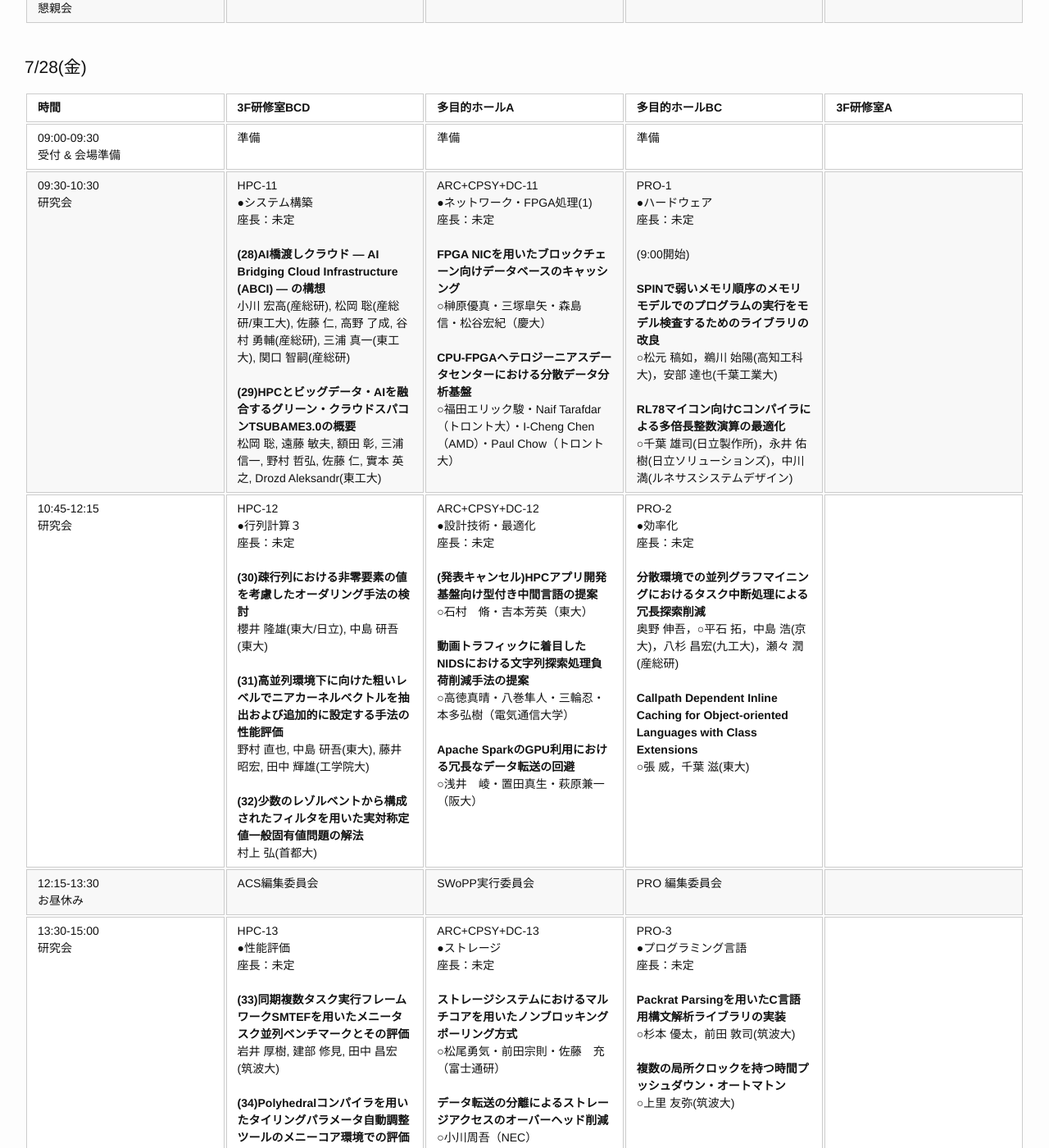
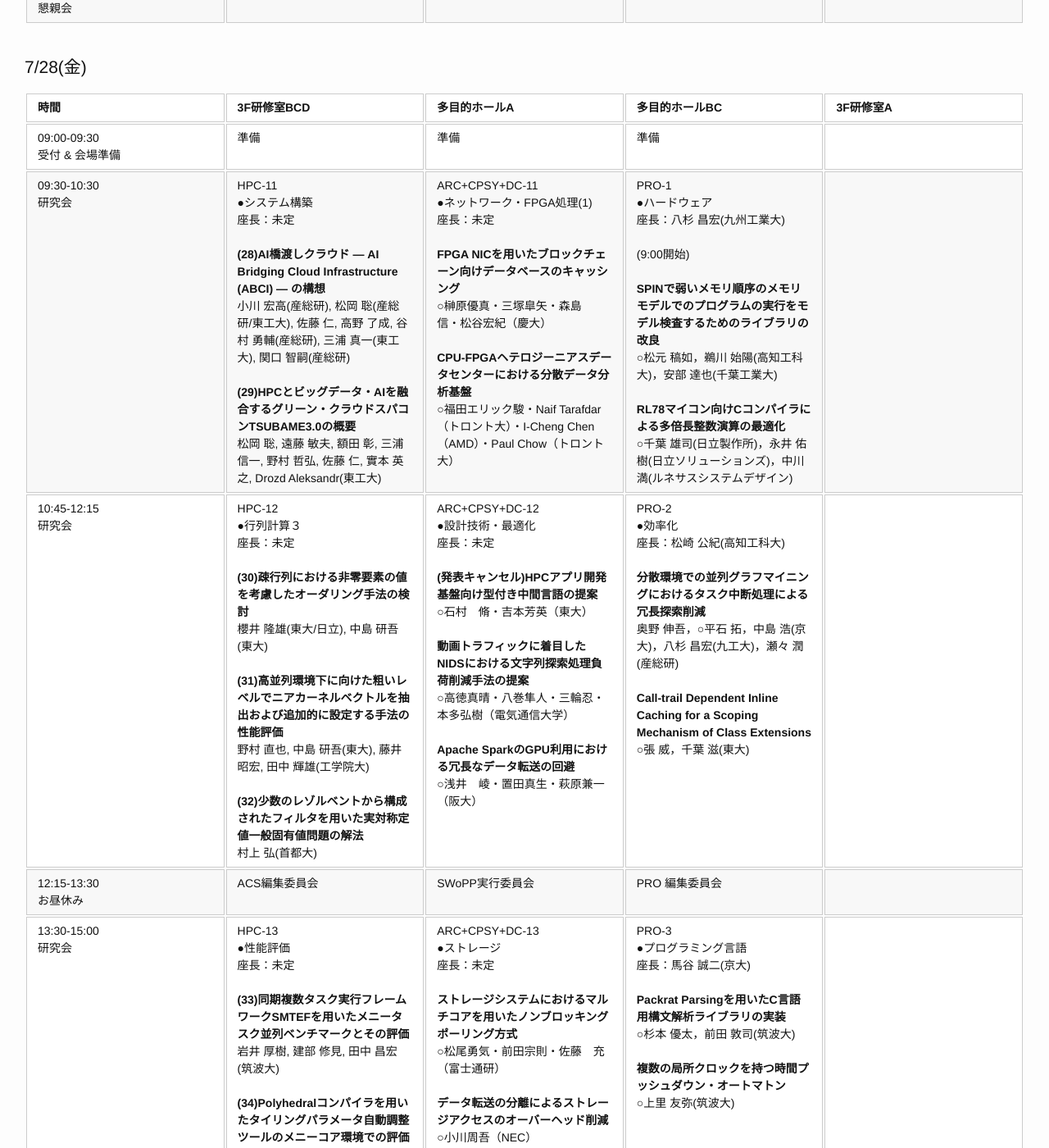
Before and after one commit to swopp/swopp.github.io, a Jekyll site: the page built from 2017/schedule-details.md, in a window 1280 px wide and 1400 px high, scrolled down 5708 px. Shown: the whole window at 82% size. Built offline with Jekyll 4.4.1, drawn with Linux system fonts in a browser that asks for light colours.

Commit message:
change PRO.txt

```diff
--- a/2017/schedule-details.md
+++ b/2017/schedule-details.md
@@ -56,9 +56,9 @@ permalink: /2017/program/
 | 時間                                                    | 3F研修室BCD      | 多目的ホールA     | 多目的ホールBC     | 3F研修室A    |
 |---------------------------------------------------------|------------------|-------------------|--------------------|--------------|
 | 09:00-09:30<br/>受付 & 会場準備                         | 準備             | 準備              | 準備               |              |
-| 09:30-10:30<br/>研究会                                  | HPC-11<br />●システム構築<br />座長：未定<br /><br />**(28)AI橋渡しクラウド ― AI Bridging Cloud Infrastructure (ABCI) ― の構想**<br />小川 宏高(産総研), 松岡 聡(産総研/東工大), 佐藤 仁, 高野 了成, 谷村 勇輔(産総研), 三浦 真一(東工大), 関口 智嗣(産総研)<br /><br />**(29)HPCとビッグデータ・AIを融合するグリーン・クラウドスパコンTSUBAME3.0の概要**<br />松岡 聡, 遠藤 敏夫, 額田 彰, 三浦 信一, 野村 哲弘, 佐藤 仁, 實本 英之, Drozd Aleksandr(東工大)          | ARC+CPSY+DC-11<br />●ネットワーク・FPGA処理(1)<br />座長：未定<br /><br />**FPGA NICを用いたブロックチェーン向けデータベースのキャッシング**<br />○榊原優真・三塚皐矢・森島　信・松谷宏紀（慶大）<br /><br />**CPU-FPGAヘテロジーニアスデータセンターにおける分散データ分析基盤**<br />○福田エリック駿・Naif Tarafdar（トロント大）・I-Cheng Chen（AMD）・Paul Chow（トロント大）   | PRO-1<br />●ハードウェア<br />座長：未定<br /><br />(9:00開始)<br /><br />**SPINで弱いメモリ順序のメモリモデルでのプログラムの実行をモデル検査するためのライブラリの改良**<br />○松元 稿如，鵜川 始陽(高知工科大)，安部 達也(千葉工業大)<br /><br />**RL78マイコン向けCコンパイラによる多倍長整数演算の最適化**<br />○千葉 雄司(日立製作所)，永井 佑樹(日立ソリューションズ)，中川 満(ルネサスシステムデザイン)             |              |
-| 10:45-12:15<br/>研究会                                  | HPC-12<br />●行列計算３<br />座長：未定<br /><br />**(30)疎行列における非零要素の値を考慮したオーダリング手法の検討**<br />櫻井 隆雄(東大/日立), 中島 研吾(東大)<br /><br />**(31)高並列環境下に向けた粗いレベルでニアカーネルベクトルを抽出および追加的に設定する手法の性能評価**<br />野村 直也, 中島 研吾(東大), 藤井 昭宏, 田中 輝雄(工学院大)<br /><br />**(32)少数のレゾルベントから構成されたフィルタを用いた実対称定値一般固有値問題の解法**<br />村上 弘(首都大)          | ARC+CPSY+DC-12<br />●設計技術・最適化<br />座長：未定<br /><br />**(発表キャンセル)HPCアプリ開発基盤向け型付き中間言語の提案**<br />○石村　脩・吉本芳英（東大）<br /><br />**動画トラフィックに着目したNIDSにおける文字列探索処理負荷削減手法の提案**<br />○高徳真晴・八巻隼人・三輪忍・本多弘樹（電気通信大学）<br /><br />**Apache SparkのGPU利用における冗長なデータ転送の回避**<br />○浅井　崚・置田真生・萩原兼一（阪大）   | PRO-2<br />●効率化<br />座長：未定<br /><br />**分散環境での並列グラフマイニングにおけるタスク中断処理による冗長探索削減**<br />奥野 伸吾，○平石 拓，中島 浩(京大)，八杉 昌宏(九工大)，瀬々 潤(産総研)<br /><br />**Callpath Dependent Inline Caching for Object-oriented Languages with Class Extensions**<br />○張 威，千葉 滋(東大)             |              |
+| 09:30-10:30<br/>研究会                                  | HPC-11<br />●システム構築<br />座長：未定<br /><br />**(28)AI橋渡しクラウド ― AI Bridging Cloud Infrastructure (ABCI) ― の構想**<br />小川 宏高(産総研), 松岡 聡(産総研/東工大), 佐藤 仁, 高野 了成, 谷村 勇輔(産総研), 三浦 真一(東工大), 関口 智嗣(産総研)<br /><br />**(29)HPCとビッグデータ・AIを融合するグリーン・クラウドスパコンTSUBAME3.0の概要**<br />松岡 聡, 遠藤 敏夫, 額田 彰, 三浦 信一, 野村 哲弘, 佐藤 仁, 實本 英之, Drozd Aleksandr(東工大)          | ARC+CPSY+DC-11<br />●ネットワーク・FPGA処理(1)<br />座長：未定<br /><br />**FPGA NICを用いたブロックチェーン向けデータベースのキャッシング**<br />○榊原優真・三塚皐矢・森島　信・松谷宏紀（慶大）<br /><br />**CPU-FPGAヘテロジーニアスデータセンターにおける分散データ分析基盤**<br />○福田エリック駿・Naif Tarafdar（トロント大）・I-Cheng Chen（AMD）・Paul Chow（トロント大）   | PRO-1<br />●ハードウェア<br />座長：八杉 昌宏(九州工業大)<br /><br />(9:00開始)<br /><br />**SPINで弱いメモリ順序のメモリモデルでのプログラムの実行をモデル検査するためのライブラリの改良**<br />○松元 稿如，鵜川 始陽(高知工科大)，安部 達也(千葉工業大)<br /><br />**RL78マイコン向けCコンパイラによる多倍長整数演算の最適化**<br />○千葉 雄司(日立製作所)，永井 佑樹(日立ソリューションズ)，中川 満(ルネサスシステムデザイン)             |              |
+| 10:45-12:15<br/>研究会                                  | HPC-12<br />●行列計算３<br />座長：未定<br /><br />**(30)疎行列における非零要素の値を考慮したオーダリング手法の検討**<br />櫻井 隆雄(東大/日立), 中島 研吾(東大)<br /><br />**(31)高並列環境下に向けた粗いレベルでニアカーネルベクトルを抽出および追加的に設定する手法の性能評価**<br />野村 直也, 中島 研吾(東大), 藤井 昭宏, 田中 輝雄(工学院大)<br /><br />**(32)少数のレゾルベントから構成されたフィルタを用いた実対称定値一般固有値問題の解法**<br />村上 弘(首都大)          | ARC+CPSY+DC-12<br />●設計技術・最適化<br />座長：未定<br /><br />**(発表キャンセル)HPCアプリ開発基盤向け型付き中間言語の提案**<br />○石村　脩・吉本芳英（東大）<br /><br />**動画トラフィックに着目したNIDSにおける文字列探索処理負荷削減手法の提案**<br />○高徳真晴・八巻隼人・三輪忍・本多弘樹（電気通信大学）<br /><br />**Apache SparkのGPU利用における冗長なデータ転送の回避**<br />○浅井　崚・置田真生・萩原兼一（阪大）   | PRO-2<br />●効率化<br />座長：松崎 公紀(高知工科大)<br /><br />**分散環境での並列グラフマイニングにおけるタスク中断処理による冗長探索削減**<br />奥野 伸吾，○平石 拓，中島 浩(京大)，八杉 昌宏(九工大)，瀬々 潤(産総研)<br /><br />**Call-trail Dependent Inline Caching for a Scoping Mechanism of Class Extensions**<br />○張 威，千葉 滋(東大)             |              |
 | 12:15-13:30<br/>お昼休み                                | ACS編集委員会    | SWoPP実行委員会   | PRO 編集委員会     |              |
-| 13:30-15:00<br/>研究会                                  | HPC-13<br />●性能評価<br />座長：未定<br /><br />**(33)同期複数タスク実行フレームワークSMTEFを用いたメニータスク並列ベンチマークとその評価**<br />岩井 厚樹, 建部 修見, 田中 昌宏(筑波大)<br /><br />**(34)Polyhedralコンパイラを用いたタイリングパラメータ自動調整ツールのメニーコア環境での評価**<br />幸 朋矢, 佐藤 幸紀, 遠藤 敏夫(東工大)<br /><br />**(35)タイルレベルの並列処理を可能とする時空間タイリング手法を用いた3次元FDTDカーネルの実装と性能評価**<br />深谷 猛, 岩下 武史(北大)          | ARC+CPSY+DC-13<br />●ストレージ<br />座長：未定<br /><br />**ストレージシステムにおけるマルチコアを用いたノンブロッキングポーリング方式**<br />○松尾勇気・前田宗則・佐藤　充（富士通研）<br /><br />**データ転送の分離によるストレージアクセスのオーバーヘッド削減**<br />○小川周吾（NEC）   | PRO-3<br />●プログラミング言語<br />座長：未定<br /><br />**Packrat Parsingを用いたC言語用構文解析ライブラリの実装**<br />○杉本 優太，前田 敦司(筑波大)<br /><br />**複数の局所クロックを持つ時間プッシュダウン・オートマトン**<br />○上里 友弥(筑波大)             |              |
-| 15:15-16:45<br/>研究会                                  | HPC-14<br />●分散処理環境<br />座長：未定<br /><br />**(36)マルチスレッドプログラム向け遠隔メモリサーバにおけるページ交換プロトコルの評価実験**<br />緑川 博子, 北川 健司, 大浦 陽(成蹊大)<br /><br />**(37)分散スレッドスケジューラと協調する分散共有メモリ処理系の初期評価**<br />遠藤 亘, 田浦 健次朗(東大)          | ARC+CPSY+DC-14<br />●ネットワーク・FPGA処理(2)<br />座長：未定<br /><br />**Accelerator-in-Switchのための動的部分再構成**<br />○天野英晴・鶴田千晴（慶大）<br /><br />**Performance Evaluations of Network Based Optimisations for Change Point Detection**<br />○Sophie Peng-Casavecchia（Polytechnique）・Kohei Nakamura・Kazumasa Kishiki・Hiroki Matsutani（Keio Univ.）<br /><br />**FPGA NICによる高効率メッセージキューイングシステム**<br />○三塚皐矢・松谷宏紀（慶大）   | PRO-4<br />●言語処理系<br />座長：未定<br /><br />**Reducing Memory Fences in a Copying Garbage Collector of Java for Weak Memory Models**<br />○堀井 洋，堀江 倫大(日本アイ・ビー・エム)<br /><br />**HOPEコンパイラのプロトタイプ実装**<br />○重本 孝太，八杉 昌宏(九工大)，平石 拓，馬谷 誠二(京大)<br /><br />**分散集合ライブラリを用いた人工市場シミュレーションにおける通信と計算のオーバラップ実現**<br />○藤島 大輔，鎌田 十三郎，長門 広洋，高木 由美，太田 能(神戸大)<br /><br />(17:00終了)             |              |
+| 13:30-15:00<br/>研究会                                  | HPC-13<br />●性能評価<br />座長：未定<br /><br />**(33)同期複数タスク実行フレームワークSMTEFを用いたメニータスク並列ベンチマークとその評価**<br />岩井 厚樹, 建部 修見, 田中 昌宏(筑波大)<br /><br />**(34)Polyhedralコンパイラを用いたタイリングパラメータ自動調整ツールのメニーコア環境での評価**<br />幸 朋矢, 佐藤 幸紀, 遠藤 敏夫(東工大)<br /><br />**(35)タイルレベルの並列処理を可能とする時空間タイリング手法を用いた3次元FDTDカーネルの実装と性能評価**<br />深谷 猛, 岩下 武史(北大)          | ARC+CPSY+DC-13<br />●ストレージ<br />座長：未定<br /><br />**ストレージシステムにおけるマルチコアを用いたノンブロッキングポーリング方式**<br />○松尾勇気・前田宗則・佐藤　充（富士通研）<br /><br />**データ転送の分離によるストレージアクセスのオーバーヘッド削減**<br />○小川周吾（NEC）   | PRO-3<br />●プログラミング言語<br />座長：馬谷 誠二(京大)<br /><br />**Packrat Parsingを用いたC言語用構文解析ライブラリの実装**<br />○杉本 優太，前田 敦司(筑波大)<br /><br />**複数の局所クロックを持つ時間プッシュダウン・オートマトン**<br />○上里 友弥(筑波大)             |              |
+| 15:15-16:45<br/>研究会                                  | HPC-14<br />●分散処理環境<br />座長：未定<br /><br />**(36)マルチスレッドプログラム向け遠隔メモリサーバにおけるページ交換プロトコルの評価実験**<br />緑川 博子, 北川 健司, 大浦 陽(成蹊大)<br /><br />**(37)分散スレッドスケジューラと協調する分散共有メモリ処理系の初期評価**<br />遠藤 亘, 田浦 健次朗(東大)          | ARC+CPSY+DC-14<br />●ネットワーク・FPGA処理(2)<br />座長：未定<br /><br />**Accelerator-in-Switchのための動的部分再構成**<br />○天野英晴・鶴田千晴（慶大）<br /><br />**Performance Evaluations of Network Based Optimisations for Change Point Detection**<br />○Sophie Peng-Casavecchia（Polytechnique）・Kohei Nakamura・Kazumasa Kishiki・Hiroki Matsutani（Keio Univ.）<br /><br />**FPGA NICによる高効率メッセージキューイングシステム**<br />○三塚皐矢・松谷宏紀（慶大）   | PRO-4<br />●言語処理系<br />座長：窪田 昌史(広島市立大)<br /><br />**Reducing Memory Fences in a Copying Garbage Collector of Java for Weak Memory Models**<br />○堀井 洋，堀江 倫大(日本アイ・ビー・エム)<br /><br />**HOPEコンパイラのプロトタイプ実装**<br />○重本 孝太，八杉 昌宏(九工大)，平石 拓，馬谷 誠二(京大)<br /><br />**分散集合ライブラリを用いた人工市場シミュレーションにおける通信と計算のオーバラップ実現**<br />○藤島 大輔，鎌田 十三郎，長門 広洋，高木 由美，太田 能(神戸大)<br /><br />(17:00終了)             |              |
 | 17:00-19:00<br/>研究会                                  | HPC-15<br />●機械学習<br />座長：未定<br /><br />**(38)ooc_cuDNN: GPU計算機のメモリ階層を利用した大規模深層学習ライブラリの開発**<br />伊藤 祐貴, 松宮 遼, 遠藤 敏夫(東工大)<br /><br />**(39)Performance analysis of deep learning frameworks on high-performance distributed filesystems**<br />Stanovnik Saso, Haderbache Amir, Miwa Masahiro, Nakashima Kohta(FUJITSU LABORATORIES LTD.)<br /><br />**(40)Design of efficient data supply mechanism for distributed deep learning**<br />Haderbache Amir, Stanovnik Saso, Miwa Masahiro, Nakashima Kohta(FUJITSU LABORATORIES LTD.)          | ARC+CPSY+DC-15<br />●自動並列化・コード最適化<br />座長：未定<br /><br />**メニーコア上での粗粒度並列処理におけるコードコンパクション**<br />○岡宏樹・吉田明正（明治大学）<br /><br />**LLVMを活用したバイナリコード最適化のためのARM機械語フロントエンドの検討**<br />○重信晃太・大津金光・大川　猛・横田隆史（宇都宮大）<br /><br />**(発表キャンセル)OpenACCにおけるプロファイル情報を用いた最適な指示文の検討**<br />○菊池祐貴・大津金光・馬場敬信・横田隆史・大川　猛（宇都宮大）<br /><br />**実行フェーズを考慮したトランザクショナルメモリのスケジューリング手法**<br />○多治見知紀・廣田杏珠（名古屋工業大学）・塩谷亮太（名古屋大学）・五島正裕（国立情報学研究所）・津邑公暁（名古屋工業大学）   | PRO 編集委員会     |              |
```
Also changed, not shown: 2017/sigs/PRO.txt (+5 -5 lines).
